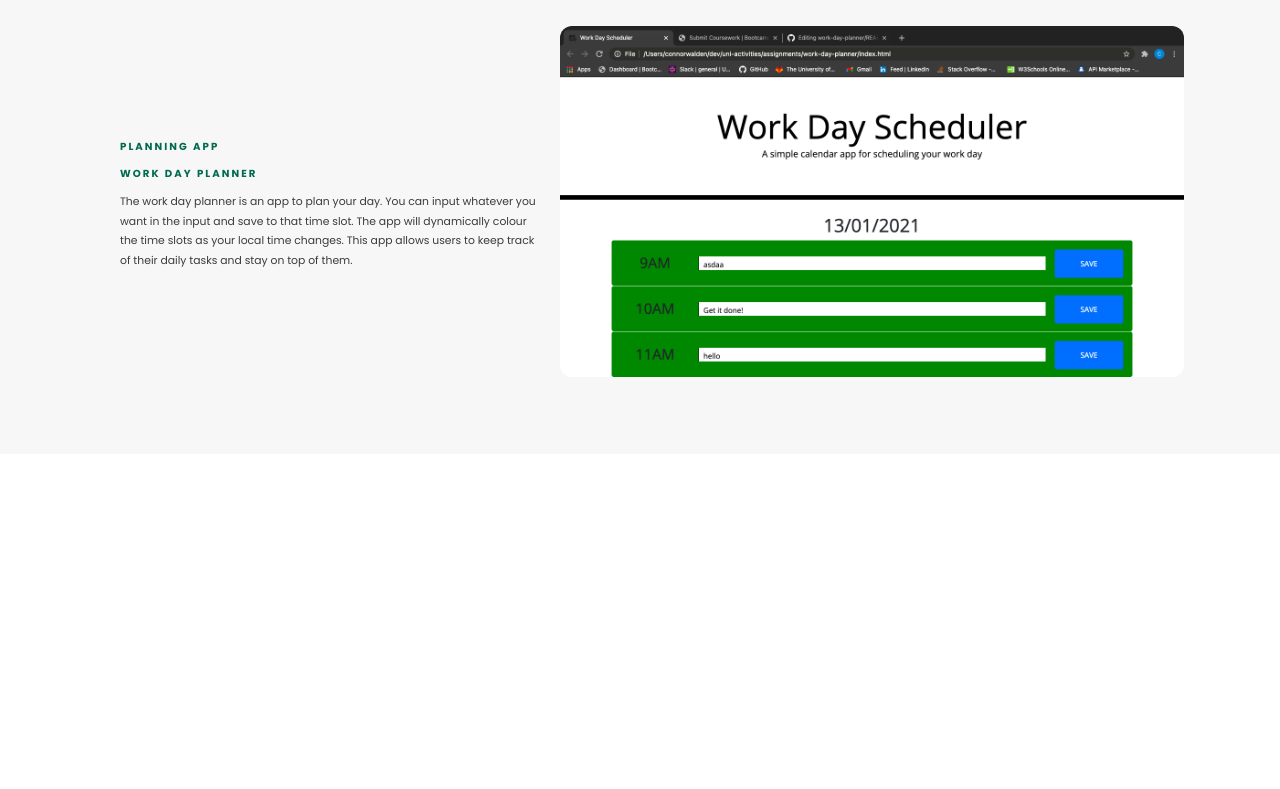
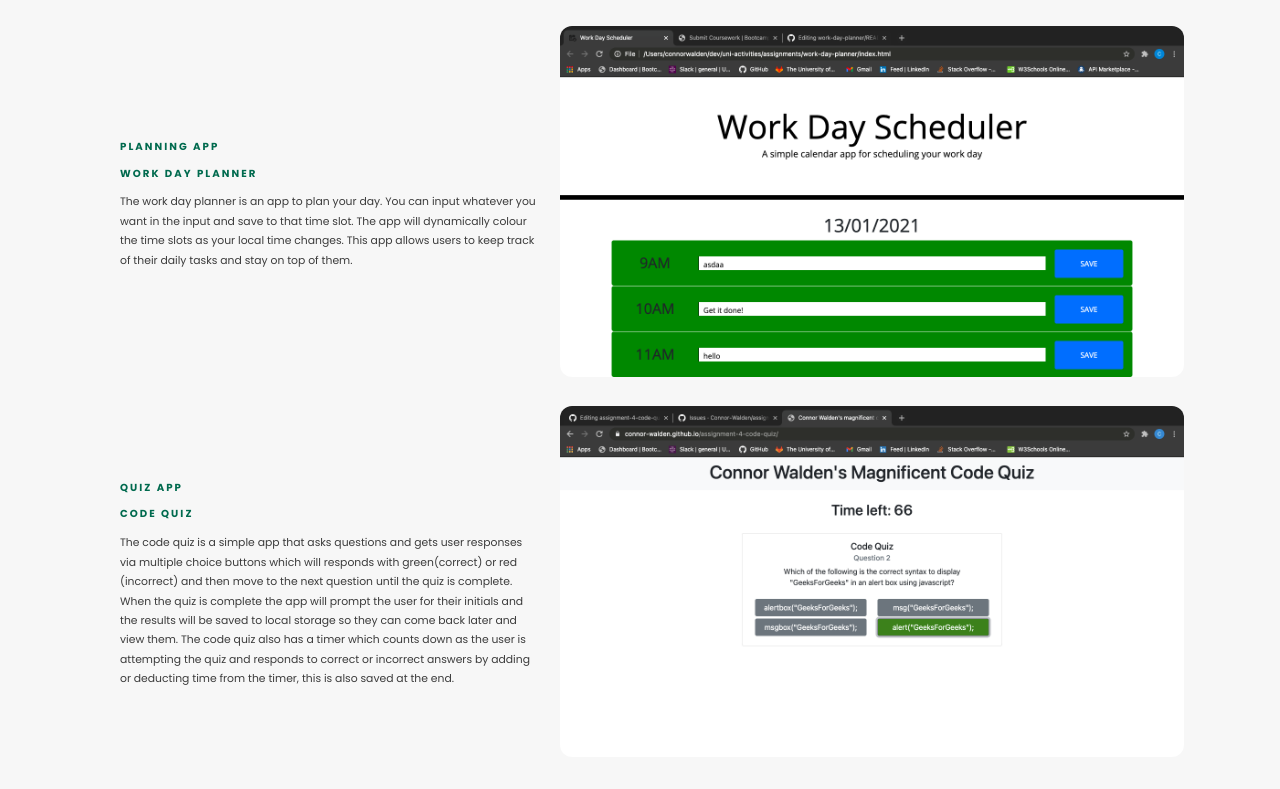
Before and after one commit to Connor-Walden/updated-portfolio, a plain HTML site: page index.html in a window 1280 px wide. Shown: the part 2487-3276 px from the top of the page. Before the commit the page ends 2941 px from the top, so only its background shows below. Drawn offline with nearby package versions, Linux system fonts and the light colour scheme.

Commit message:
Added my code quiz to the portfolio section

```diff
--- a/index.html
+++ b/index.html
@@ -177,6 +177,18 @@
         </div>
         <a href="https://connor-walden.github.io/work-day-planner/" target="_blank"><img src="./img/workDayApp.png" alt="Work Day Planner"></a>
       </div>
+
+      <!-- Work Day Planner -->
+      <div class="portfolio-container transition3">
+        <div class="portfolio-left">
+          <div class="inner">
+            <p class="subtitle">Quiz app</p>
+            <p class="subtitle">Code Quiz</p>
+            <p class="featured-desc">The code quiz is a simple app that asks questions and gets user responses via multiple choice buttons which will responds with green(correct) or red (incorrect) and then move to the next question until the quiz is complete. When the quiz is complete the app will prompt the user for their initials and the results will be saved to local storage so they can come back later and view them. The code quiz also has a timer which counts down as the user is attempting the quiz and responds to correct or incorrect answers by adding or deducting time from the timer, this is also saved at the end.</p>
+          </div>
+        </div>
+        <a href="https://connor-walden.github.io/responsive-code-quiz/" target="_blank"><img src="./img/codequiz.png" alt="Code Quiz"></a>
+      </div>
     </section>
 
     <script src="https://cdnjs.cloudflare.com/ajax/libs/gsap/3.6.0/gsap.min.js"
```
Also changed, not shown: img/codequiz.png (added).
